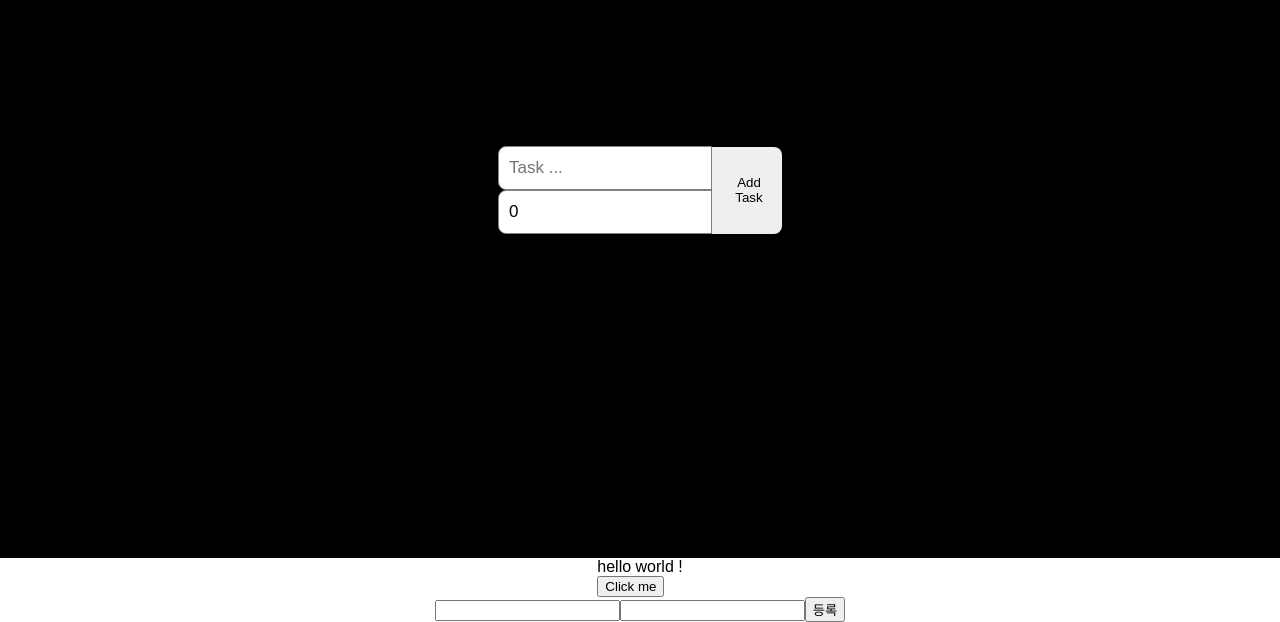
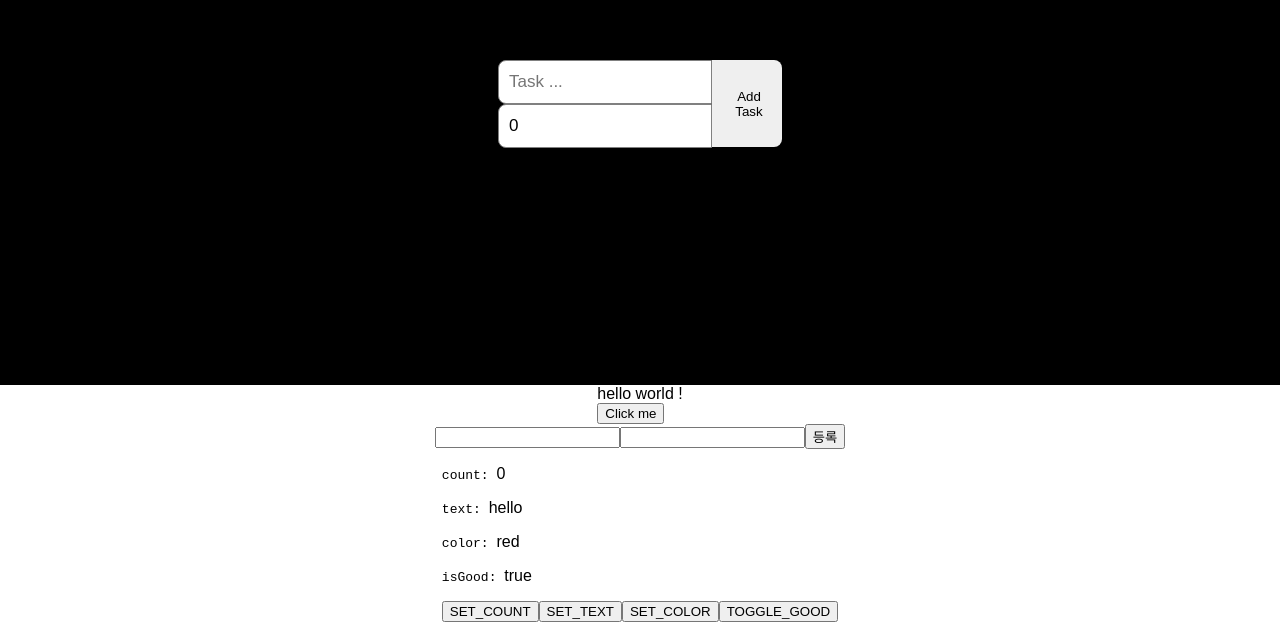
Before and after one commit to dududweb/typescript_todolist, a React (Create React App) app: page / in a window 1280 px wide. Shown: the part 178-800 px from the top of the page. Built offline with nearby package versions, Linux system fonts and the light colour scheme.

Commit message:
Add: Sample Reducer 타입스크립트 연습

```diff
--- a/src/App.tsx
+++ b/src/App.tsx
@@ -4,6 +4,7 @@
 import TodoTask from "./Component/TodoTask";
 import Greeting from "./Component/Greeting";
 import Form from "Component/Form";
+import ReducerSample from "Component/ReducerSample";
 
 const App: FC = () => {
   const [task, setTask] = useState<string>("");
@@ -71,6 +72,7 @@
       </div>
       <Greeting name="world" mark="!" onClick={onClick} />
       <Form onSubmit={onSubmit} />
+      <ReducerSample />
     </div>
   );
 };
--- /dev/null
+++ b/src/Component/ReducerSample.tsx
@@ -0,0 +1,76 @@
+import React, { useReducer } from "react";
+
+type Color = "red" | "orange" | "yellow";
+
+type TState = {
+  count: number;
+  text: string;
+  color: Color;
+  isGood: boolean;
+};
+type TAction =
+  | { type: "SET_COUNT"; count: number }
+  | { type: "SET_TEXT"; text: string }
+  | { type: "SET_COLOR"; color: Color }
+  | { type: "TOGGLE_GOOD" };
+
+function reducer(state: TState, action: TAction): TState {
+  switch (action.type) {
+    case "SET_COUNT":
+      return {
+        ...state,
+        count: action.count,
+      };
+    case "SET_COLOR":
+      return {
+        ...state,
+        color: action.color,
+      };
+    case "TOGGLE_GOOD":
+      return {
+        ...state,
+        isGood: !state.isGood,
+      };
+    default:
+      throw new Error("Unhandled action");
+  }
+}
+
+function ReducerSample() {
+  const [state, dispatch] = useReducer(reducer, {
+    count: 0,
+    text: "hello",
+    color: "red",
+    isGood: true,
+  });
+
+  const setCount = () => dispatch({ type: "SET_COUNT", count: 5 }); // count 를 넣지 않으면 에러발생
+  const setText = () => dispatch({ type: "SET_TEXT", text: "bye" }); // text 를 넣지 않으면 에러 발생
+  const setColor = () => dispatch({ type: "SET_COLOR", color: "orange" }); // orange 를 넣지 않으면 에러 발생
+  const toggleGood = () => dispatch({ type: "TOGGLE_GOOD" });
+
+  return (
+    <div>
+      <p>
+        <code>count: </code> {state.count}
+      </p>
+      <p>
+        <code>text: </code> {state.text}
+      </p>
+      <p>
+        <code>color: </code> {state.color}
+      </p>
+      <p>
+        <code>isGood: </code> {state.isGood ? "true" : "false"}
+      </p>
+      <div>
+        <button onClick={setCount}>SET_COUNT</button>
+        <button onClick={setText}>SET_TEXT</button>
+        <button onClick={setColor}>SET_COLOR</button>
+        <button onClick={toggleGood}>TOGGLE_GOOD</button>
+      </div>
+    </div>
+  );
+}
+
+export default ReducerSample;
```
